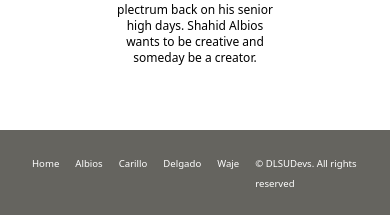
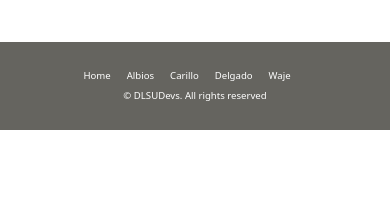
Before and after one commit to izner32/itcs111la, a Next.js app: page /devs/albios in a window 390 px wide. Shown: the part 2016-2231 px from the top of the page. After the commit the page ends 2146 px from the top, so only its background shows below. Built offline with nearby package versions, Linux system fonts and the light colour scheme.

Commit message:
update: updated responsive of footer and devs description

```diff
--- a/src/components/Devpage/Main.tsx
+++ b/src/components/Devpage/Main.tsx
@@ -19,7 +19,7 @@ function Main(props) {
               }}
           ></div>
         </div>
-        <div className="w-[40%] text-center my-auto mx-auto md:mx-0">
+        <div className="w-[80%] text-center my-auto mx-auto md:mx-0">
           <p className="font-base italic text-xs sm:text-base md:text-lg lg:text-xl ">Hello, it's me</p>
           <h1 className="text-base sm:text-lg md:text-xl lg:text-2xl font-bold mb-4 ">{props.name}</h1>
           <p className="text-xs sm:text-sm md:text-base lg:text-lg mb-6">{props.description}</p>
--- a/src/components/Footer.tsx
+++ b/src/components/Footer.tsx
@@ -4,8 +4,8 @@ import Image from 'next/image';
 function Footer() {
   return (
     <>
-      <div className="px-8 sm:px-16 md:px-24 lg:px-32 py-6 font-light text-white text-sm sm:text-base flex justify-between bg-ironside-gray-500">
-        <ul className="flex text-[0.60rem] sm:text-sm">
+      <div className="px-8 sm:px-16 md:px-24 lg:px-32 py-6 font-light text-white text-sm sm:text-base flex flex-col text-center  md:flex-row md:justify-between bg-ironside-gray-500">
+        <ul className="flex justify-center text-[0.60rem] sm:text-sm">
           <li className="mr-4">
             <a className="hover:text-black" href="/">Home</a>
           </li>
```
